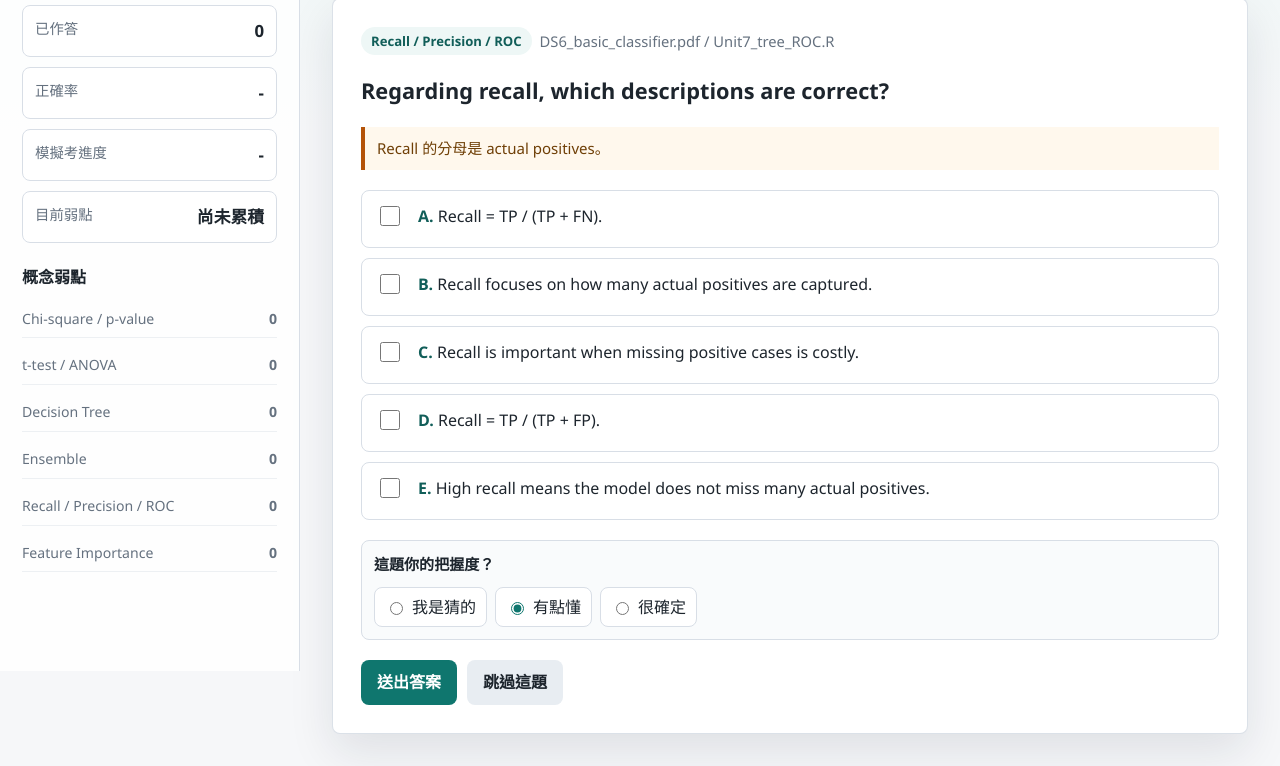
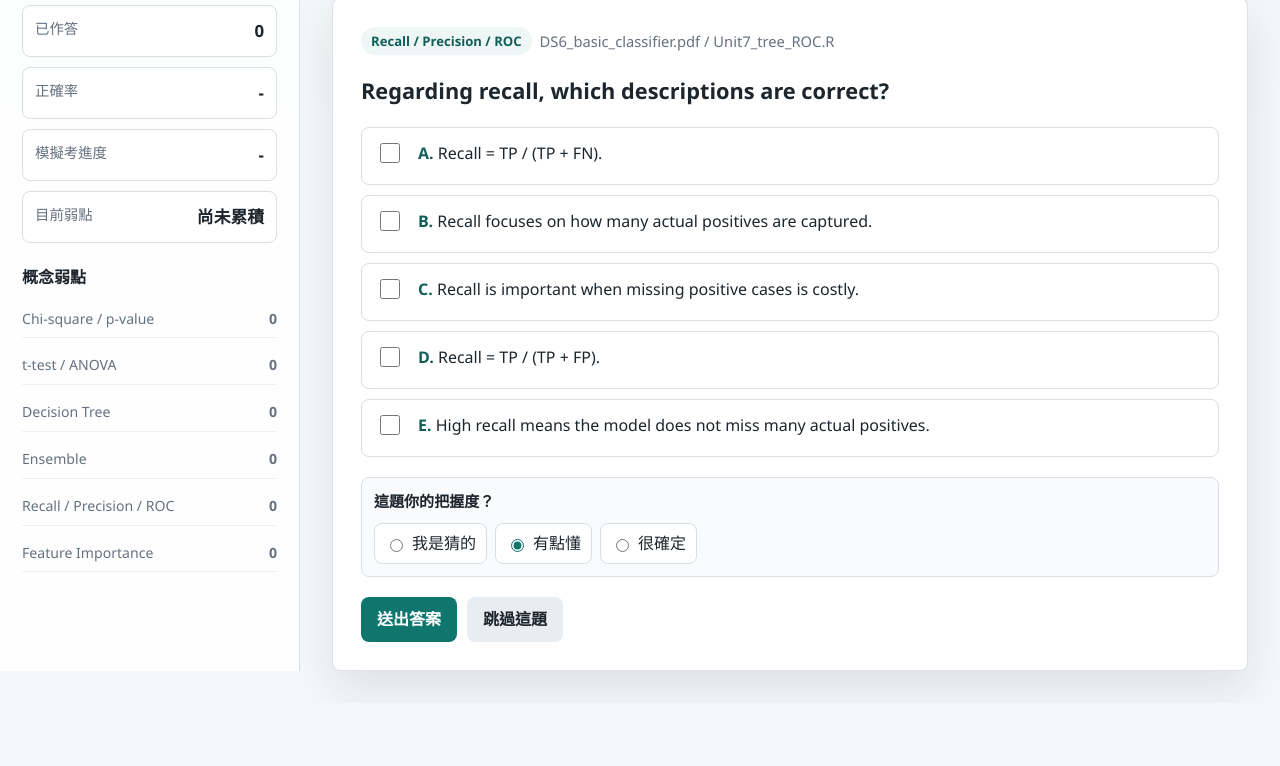
Before and after one commit to yvonne96073/dsds-final-exam-practice, a plain HTML site: page index.html in a window 1280 px wide. Shown: the part 129-895 px from the top of the page. After the commit the page ends 832 px from the top, so only its background shows below. Drawn offline with Linux system fonts and the light colour scheme.

Commit message:
Remove pre-answer hints

```diff
--- a/index.html
+++ b/index.html
@@ -482,7 +482,6 @@
           <span id="sourceText"></span>
         </div>
         <h2 id="questionText"></h2>
-        <div class="hint" id="hintText"></div>
         <form class="options" id="optionsForm"></form>
         <div class="confidence" id="confidencePanel">
           <strong>這題你的把握度？</strong>
@@ -561,7 +560,6 @@
         topic: "chi",
         source: "DS5_statistics.pdf",
         prompt: "Regarding Chi-square test, which descriptions are correct? More than one correct answer.",
-        hint: "先判斷資料型態，再看 H0 和 observed/expected。",
         options: [
           ["A", "It is suitable for judging the relationship between two categorical variables.", true, "Chi-square test 的核心就是 categorical vs categorical。"],
           ["B", "Its null hypothesis usually states that the two variables are independent.", true, "H0 通常是假設兩個類別變數 independent。"],
@@ -575,7 +573,6 @@
         topic: "chi",
         source: "DS5_statistics.pdf",
         prompt: "If the p-value of a Chi-square test is 0.01 and alpha is 0.05, which descriptions are correct?",
-        hint: "期中考很愛考 p-value 的錯誤解讀。",
         options: [
           ["A", "We reject H0.", true, "0.01 < 0.05，所以拒絕 H0。"],
           ["B", "The result suggests the variables may be associated.", true, "拒絕 independent 的 H0，表示可能有關聯。"],
@@ -589,7 +586,6 @@
         topic: "chi",
         source: "DS5_statistics.pdf",
         prompt: "Which situations are suitable for Chi-square test? More than one correct answer.",
-        hint: "看到是否、類型、等級，通常要想到類別變數。",
         options: [
           ["A", "Gender vs purchase decision.", true, "性別和是否購買都是類別變數。"],
           ["B", "Membership level vs renewal decision.", true, "會員等級與是否續約都是類別變數。"],
@@ -603,7 +599,6 @@
         topic: "stat",
         source: "DS5_statistics.pdf",
         prompt: "Regarding t-test and F-test, which descriptions are correct?",
-        hint: "t 看平均數，F 看變異數。",
         options: [
           ["A", "t-test can compare the means of two groups.", true, "t-test 的典型用途是比較兩組平均數。"],
           ["B", "F-test can compare variances.", true, "F-test 常用來比較變異數。"],
@@ -617,7 +612,6 @@
         topic: "stat",
         source: "DS5_statistics.pdf",
         prompt: "Regarding ANOVA, which descriptions are correct?",
-        hint: "ANOVA 是 t-test 的三組以上版本，但它問的是平均數。",
         options: [
           ["A", "ANOVA can compare the means of three or more groups.", true, "ANOVA 用來比較三組以上平均數。"],
           ["B", "ANOVA compares between-group and within-group variation.", true, "ANOVA 的核心直覺就是組間 vs 組內變異。"],
@@ -631,7 +625,6 @@
         topic: "stat",
         source: "DS5_statistics.pdf",
         prompt: "Regarding two-way ANOVA and interaction, which descriptions are correct?",
-        hint: "Interaction 是 A 的效果會不會受 B 影響。",
         options: [
           ["A", "Two-way ANOVA considers two factors.", true, "Two-way ANOVA 同時看兩個 factors。"],
           ["B", "Interaction means one factor's effect may depend on another factor.", true, "這就是 interaction 的核心意思。"],
@@ -645,7 +638,6 @@
         topic: "tree",
         source: "DS7_advanced_classifier.pdf",
         prompt: "Regarding decision trees, which descriptions are correct?",
-        hint: "決策樹是 recursive if-then，不保證不 overfit。",
         options: [
           ["A", "A decision tree can be interpreted as a sequence of if-then rules.", true, "決策樹很容易轉成 IF-THEN 規則。"],
           ["B", "Recursive splitting is used to grow a tree.", true, "樹會重複切分資料。"],
@@ -659,7 +651,6 @@
         topic: "tree",
         source: "DS7_advanced_classifier.pdf",
         prompt: "Regarding Gini impurity and entropy, which descriptions are correct?",
-        hint: "兩者都是混亂程度，越低越純。",
         options: [
           ["A", "Both can measure the impurity of a node.", true, "Gini 和 Entropy 都衡量節點混亂。"],
           ["B", "A pure node has low impurity.", true, "越純 impurity 越低。"],
@@ -673,7 +664,6 @@
         topic: "tree",
         source: "DS7_advanced_classifier.pdf",
         prompt: "Regarding C5.0 and CART, which descriptions are correct?",
-        hint: "這題老師逐字稿明確說期末可能考。",
         options: [
           ["A", "C5.0 is based on entropy-related measures.", true, "C5.0 對應 entropy / information gain / gain ratio。"],
           ["B", "CART is based on Gini impurity.", true, "CART 對應 Gini impurity。"],
@@ -687,7 +677,6 @@
         topic: "tree",
         source: "DS7_advanced_classifier.pdf",
         prompt: "Regarding information gain and gain ratio, which descriptions are correct?",
-        hint: "Information gain 看切分後混亂下降多少。",
         options: [
           ["A", "Information gain measures the reduction in entropy after splitting.", true, "切分前後 entropy 降低量就是 information gain。"],
           ["B", "A larger information gain means the split reduces more impurity.", true, "gain 越大代表切分更有用。"],
@@ -701,7 +690,6 @@
         topic: "ensemble",
         source: "DS7_advanced_classifier.pdf",
         prompt: "Regarding bagging, which descriptions are correct?",
-        hint: "Bagging 是平行，不是逐步修錯。",
         options: [
           ["A", "Bagging trains multiple models using bootstrap samples.", true, "Bagging 會用 bootstrap samples 訓練多個模型。"],
           ["B", "Bagging models are usually trained in parallel.", true, "Bagging 是平行式 ensemble。"],
@@ -715,7 +703,6 @@
         topic: "ensemble",
         source: "DS7_advanced_classifier.pdf",
         prompt: "Regarding random forest, which descriptions are correct?",
-        hint: "Random Forest = Bagging + 隨機選變數。",
         options: [
           ["A", "It builds many decision trees.", true, "森林就是很多棵樹。"],
           ["B", "It uses bootstrap sampling.", true, "Random Forest 通常建立在 bagging 概念上。"],
@@ -729,7 +716,6 @@
         topic: "ensemble",
         source: "DS7_advanced_classifier.pdf",
         prompt: "Regarding boosting, which descriptions are correct?",
-        hint: "Boosting 是序列式修正錯誤。",
         options: [
           ["A", "Boosting trains models sequentially.", true, "Boosting 一個接一個訓練。"],
           ["B", "Later models try to correct earlier mistakes.", true, "後面的模型修正前面的錯。"],
@@ -743,7 +729,6 @@
         topic: "eval",
         source: "DS6_basic_classifier.pdf / Unit7_tree_ROC.R",
         prompt: "Regarding confusion matrix, which descriptions are correct?",
-        hint: "先分清楚 predicted 和 actual。",
         options: [
           ["A", "TP means predicted positive and actually positive.", true, "TP 是預測 positive，實際也 positive。"],
           ["B", "FP means predicted positive but actually negative.", true, "FP 是誤抓。"],
@@ -757,7 +742,6 @@
         topic: "eval",
         source: "DS6_basic_classifier.pdf / Unit7_tree_ROC.R",
         prompt: "Regarding recall, which descriptions are correct?",
-        hint: "Recall 的分母是 actual positives。",
         options: [
           ["A", "Recall = TP / (TP + FN).", true, "Recall 的分母是真正 positive。"],
           ["B", "Recall focuses on how many actual positives are captured.", true, "它問真正 positive 裡抓到多少。"],
@@ -771,7 +755,6 @@
         topic: "eval",
         source: "DS6_basic_classifier.pdf / Unit7_tree_ROC.R",
         prompt: "Regarding precision, which descriptions are correct?",
-        hint: "Precision 的分母是 predicted positives。",
         options: [
           ["A", "Precision = TP / (TP + FP).", true, "Precision 的分母是預測 positive。"],
           ["B", "Precision focuses on how many predicted positives are truly positive.", true, "它問被模型抓出來的人有多少真的對。"],
@@ -785,7 +768,6 @@
         topic: "eval",
         source: "DS6_basic_classifier.pdf / Unit7_tree_ROC.R",
         prompt: "Regarding accuracy, which descriptions are correct?",
-        hint: "類別不平衡時，accuracy 會騙人。",
         options: [
           ["A", "Accuracy can be misleading in imbalanced data.", true, "少數類很少時，全部猜多數類也可能高 accuracy。"],
           ["B", "A model can have high accuracy but poor recall for the minority class.", true, "這是 class imbalance 的典型陷阱。"],
@@ -799,7 +781,6 @@
         topic: "eval",
         source: "DS6_basic_classifier.pdf / Unit7_tree_ROC.R",
         prompt: "Regarding ROC and AUC, which descriptions are correct?",
-        hint: "ROC 跟 threshold 有關，AUC 是整體辨識能力。",
         options: [
           ["A", "ROC evaluates model performance under different thresholds.", true, "ROC 會看不同 threshold 的表現。"],
           ["B", "AUC summarizes the area under the ROC curve.", true, "AUC 是 ROC 曲線下的面積。"],
@@ -813,7 +794,6 @@
         topic: "eval",
         source: "DS6_basic_classifier.pdf / Unit7_tree_ROC.R",
         prompt: "Regarding classification threshold, which descriptions are correct?",
-        hint: "Threshold 一變，四格表就會變。",
         options: [
           ["A", "Changing threshold can change TP, FP, FN, and TN.", true, "threshold 會影響分類結果。"],
           ["B", "Lowering threshold may increase recall.", true, "門檻降低會抓更多 positive，recall 可能上升。"],
@@ -827,7 +807,6 @@
         topic: "project",
         source: "assignment3.R / telecom_churn_assignment",
         prompt: "Regarding feature importance, which descriptions are correct?",
-        hint: "重要變數不等於因果，但可支援解釋。",
         options: [
           ["A", "It helps identify influential input variables.", true, "Feature importance 告訴你哪些 X 對模型重要。"],
           ["B", "It can support managerial interpretation of the model.", true, "可用來轉成管理意涵。"],
@@ -841,7 +820,6 @@
         topic: "project",
         source: "assignment3.R / telecom_churn_assignment",
         prompt: "Regarding overfitting, which descriptions are correct?",
-        hint: "Training 好、testing 差，是典型 overfitting。",
         options: [
           ["A", "The model is too complex.", true, "過度複雜是 overfitting 常見原因。"],
           ["B", "Training performance is usually good.", true, "模型把訓練資料背得很好。"],
@@ -855,7 +833,6 @@
         topic: "project",
         source: "assignment3.R / final project",
         prompt: "Regarding final project model interpretation, which descriptions are correct?",
-        hint: "期末專案不能只報 accuracy。",
         options: [
           ["A", "It is enough to report only accuracy.", false, "分類模型還要看 recall、precision、AUC 等。"],
           ["B", "We should explain the meaning of important input features.", true, "欄位意義與重要變數都要解釋。"],
@@ -869,7 +846,6 @@
         topic: "stat",
         source: "DS5_statistics.pdf",
         prompt: "Which method is suitable for each situation? More than one correct answer.",
-        hint: "這是期中考很像的跨概念方法選擇題。",
         options: [
           ["A", "Use Chi-square test to examine association between gender and purchase decision.", true, "類別 vs 類別。"],
           ["B", "Use t-test to compare average return between two markets.", true, "兩組平均數。"],
@@ -918,7 +894,6 @@
       topicPill: document.getElementById("topicPill"),
       sourceText: document.getElementById("sourceText"),
       questionText: document.getElementById("questionText"),
-      hintText: document.getElementById("hintText"),
       optionsForm: document.getElementById("optionsForm"),
       confidencePanel: document.getElementById("confidencePanel"),
       submitBtn: document.getElementById("submitBtn"),
@@ -990,7 +965,6 @@
       els.topicPill.textContent = topics[question.topic];
       els.sourceText.textContent = question.source;
       els.questionText.textContent = question.prompt;
-      els.hintText.textContent = question.hint;
       els.optionsForm.innerHTML = "";
       els.feedbackPanel.classList.remove("show");
       els.reviewBox.classList.remove("show");
@@ -1066,7 +1040,11 @@
       const question = state.current;
       const selected = selectedLetters();
       if (!selected.length) {
-        els.hintText.textContent = "這題是多選題，至少選一個選項再送出。";
+        els.resultBox.textContent = "這題是多選題，至少選一個選項再送出。";
+        els.resultBox.className = "result bad";
+        els.diagnosisBox.innerHTML = "";
+        els.explainList.innerHTML = "";
+        els.feedbackPanel.classList.add("show");
         return;
       }
 
```
